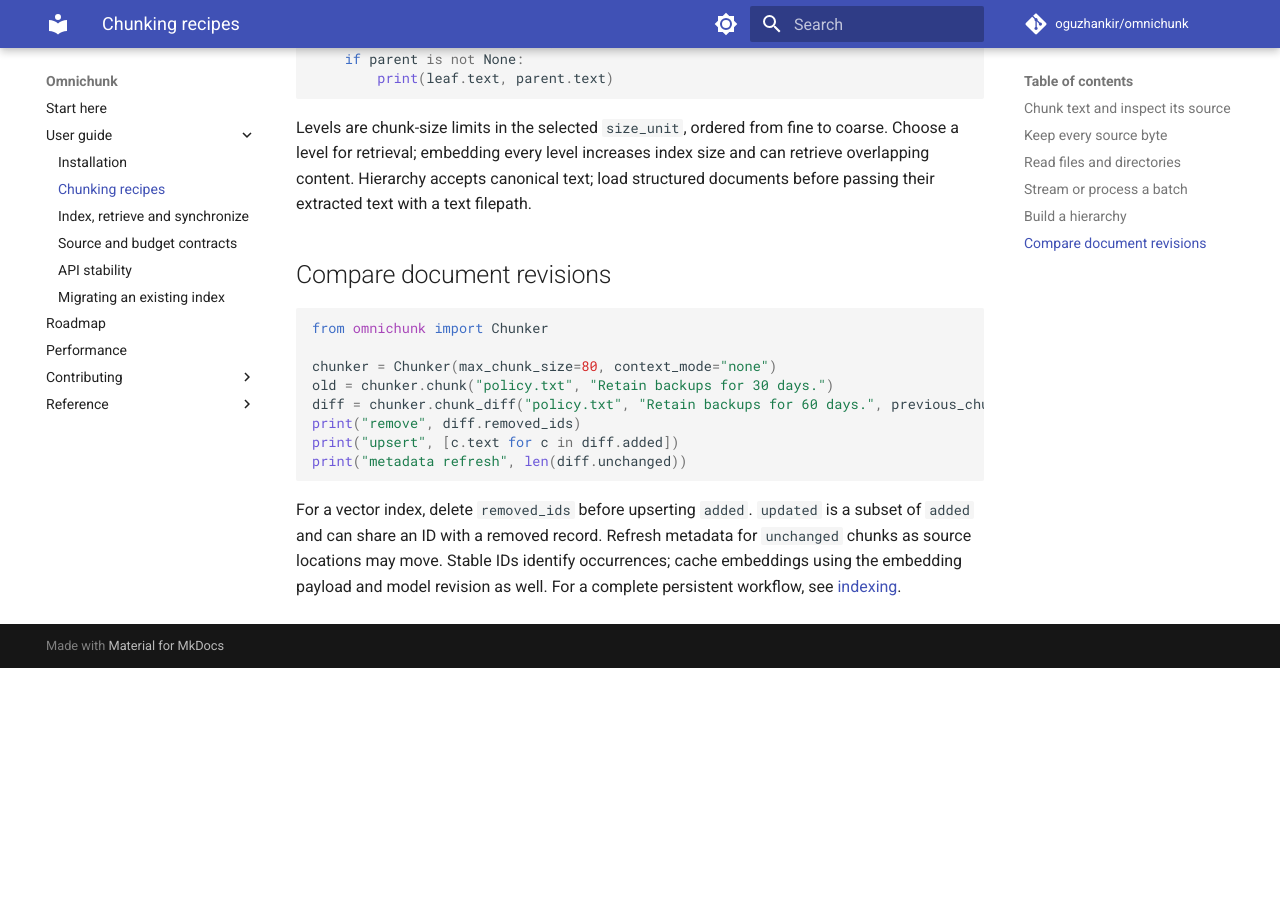
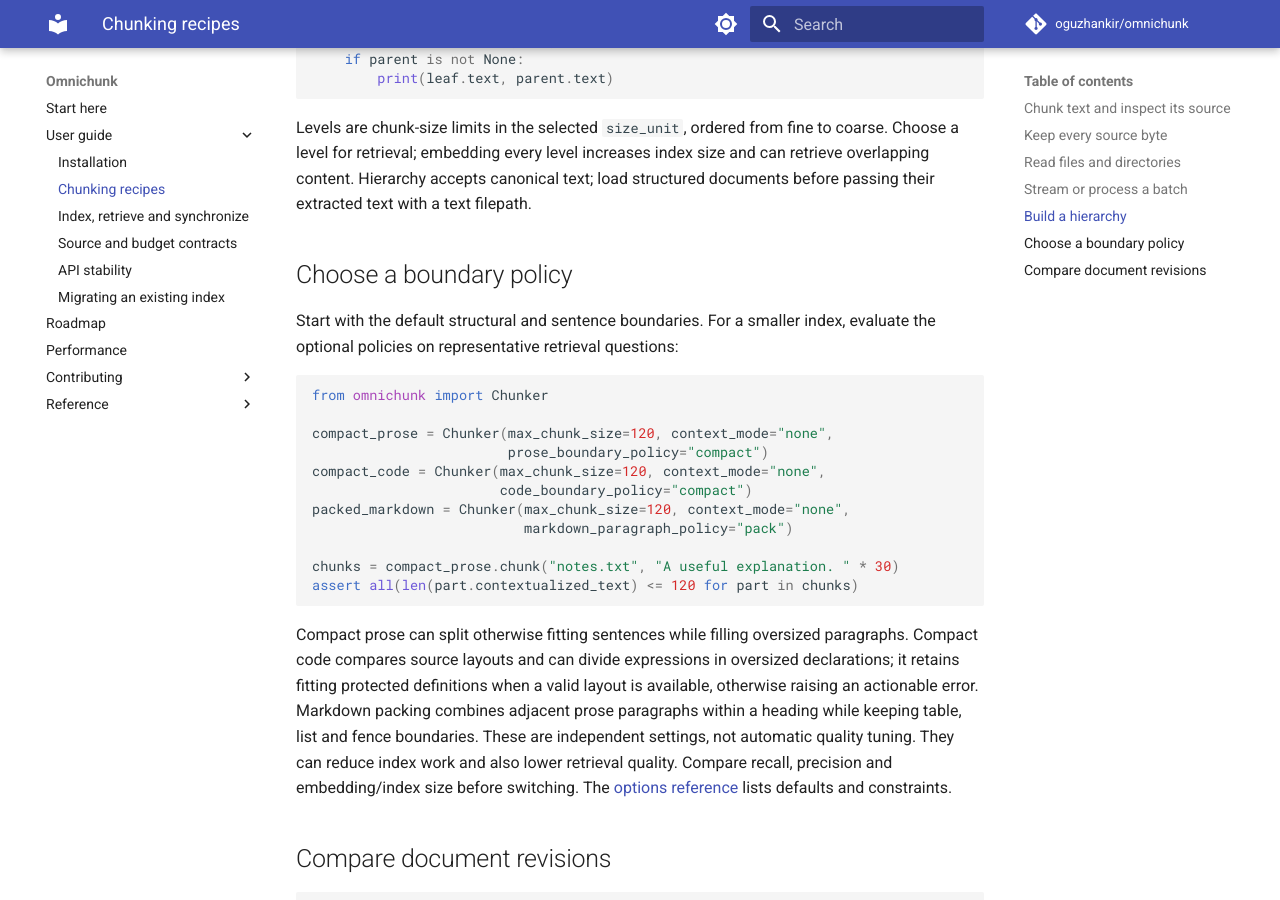
Before and after one commit to oguzhankir/omnichunk, an MkDocs documentation site: the page built from docs/usage.md, in a window 1280 px wide and 900 px high, scrolled down 2846 px. Built offline with MkDocs 1.6.1 and Material for MkDocs 9.7.7, drawn with Linux system fonts in a browser that asks for light colours; comment, search, counter and statistics services are not loaded; before the commit the page ends 3514 px from its top, so only the background shows below that.

Commit message:
Explain independent boundary policy choices with a runnable recipe

````diff
--- a/docs/usage.md
+++ b/docs/usage.md
@@ -140,6 +140,35 @@ coarse. Choose a level for retrieval; embedding every level increases index size
 and can retrieve overlapping content. Hierarchy accepts canonical text; load
 structured documents before passing their extracted text with a text filepath.
 
+## Choose a boundary policy
+
+Start with the default structural and sentence boundaries. For a smaller index,
+evaluate the optional policies on representative retrieval questions:
+
+```python
+from omnichunk import Chunker
+
+compact_prose = Chunker(max_chunk_size=120, context_mode="none",
+                        prose_boundary_policy="compact")
+compact_code = Chunker(max_chunk_size=120, context_mode="none",
+                       code_boundary_policy="compact")
+packed_markdown = Chunker(max_chunk_size=120, context_mode="none",
+                          markdown_paragraph_policy="pack")
+
+chunks = compact_prose.chunk("notes.txt", "A useful explanation. " * 30)
+assert all(len(part.contextualized_text) <= 120 for part in chunks)
+```
+
+Compact prose can split otherwise fitting sentences while filling oversized
+paragraphs. Compact code compares source layouts and can divide expressions in
+oversized declarations; it retains fitting protected definitions when a valid
+layout is available, otherwise raising an actionable error. Markdown packing
+combines adjacent prose paragraphs within a heading while keeping table, list and
+fence boundaries. These are independent settings, not automatic quality tuning.
+They can reduce index work and also lower retrieval quality. Compare recall,
+precision and embedding/index size before switching. The
+[options reference](reference/options.md) lists defaults and constraints.
+
 ## Compare document revisions
 
 ```python
````
